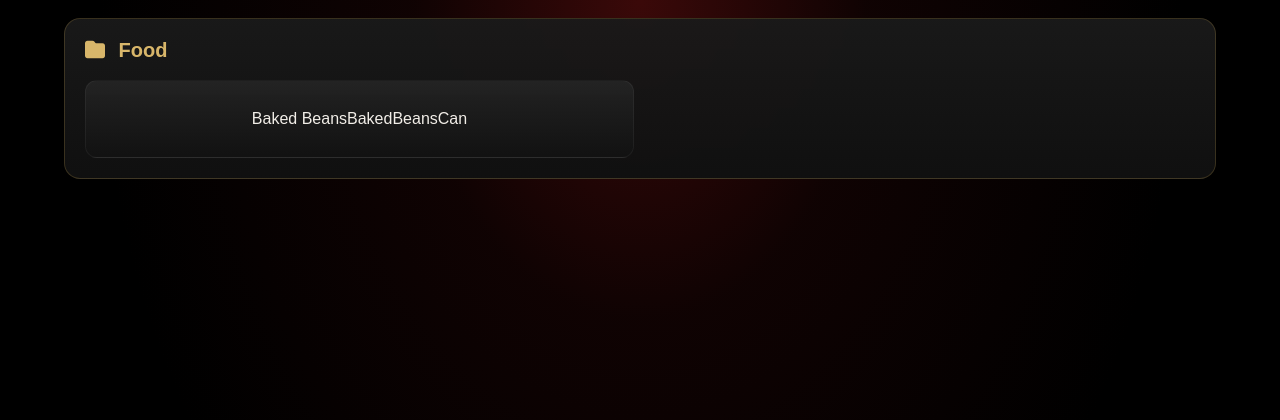
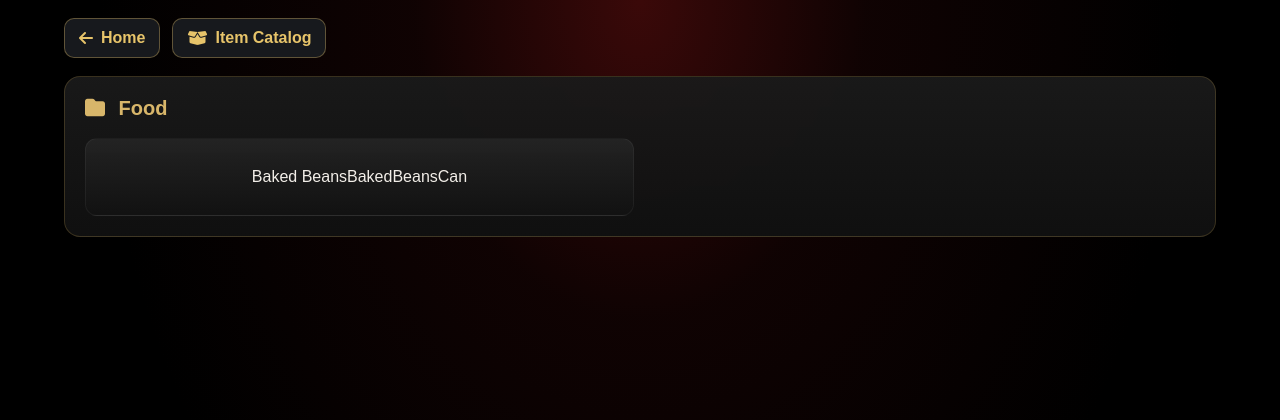
Before and after one commit to amylouinflorida/DZRP-Item-Catalog, a Flask app: page /category/Food in a window 1280 px wide. Shown: the top 420 px of the page. Run offline with Flask 3, Linux system fonts and the light colour scheme; data comes from the database, SQL or seed files in the repository.

Commit message:
category page update

```diff
--- a/static/css/style.css
+++ b/static/css/style.css
@@ -1248,3 +1248,25 @@ body {
 .category-card.tools {
     background: linear-gradient(135deg, #4b3a25, #8b6b42);
 }
+.page-actions {
+    display: flex;
+    gap: 12px;
+    margin-bottom: 18px;
+}
+
+.back-button {
+    display: inline-flex;
+    align-items: center;
+    gap: 8px;
+    padding: 10px 14px;
+    border-radius: 10px;
+    background: #17191d;
+    color: #e7c46a;
+    text-decoration: none;
+    border: 1px solid rgba(231, 196, 106, 0.35);
+    font-weight: 700;
+}
+
+.back-button:hover {
+    background: rgba(231, 196, 106, 0.12);
+}
--- a/templates/category.html
+++ b/templates/category.html
@@ -5,6 +5,18 @@
 {% block content %}
 
 <div class="app-shell">
+
+    <div class="page-actions">
+        <a class="back-button" href="/">
+            <i class="fa-solid fa-arrow-left"></i>
+            Home
+        </a>
+
+        <a class="back-button" href="/catalog">
+            <i class="fa-solid fa-box-open"></i>
+            Item Catalog
+        </a>
+    </div>
 
     <section class="dashboard-panel">
 
```
